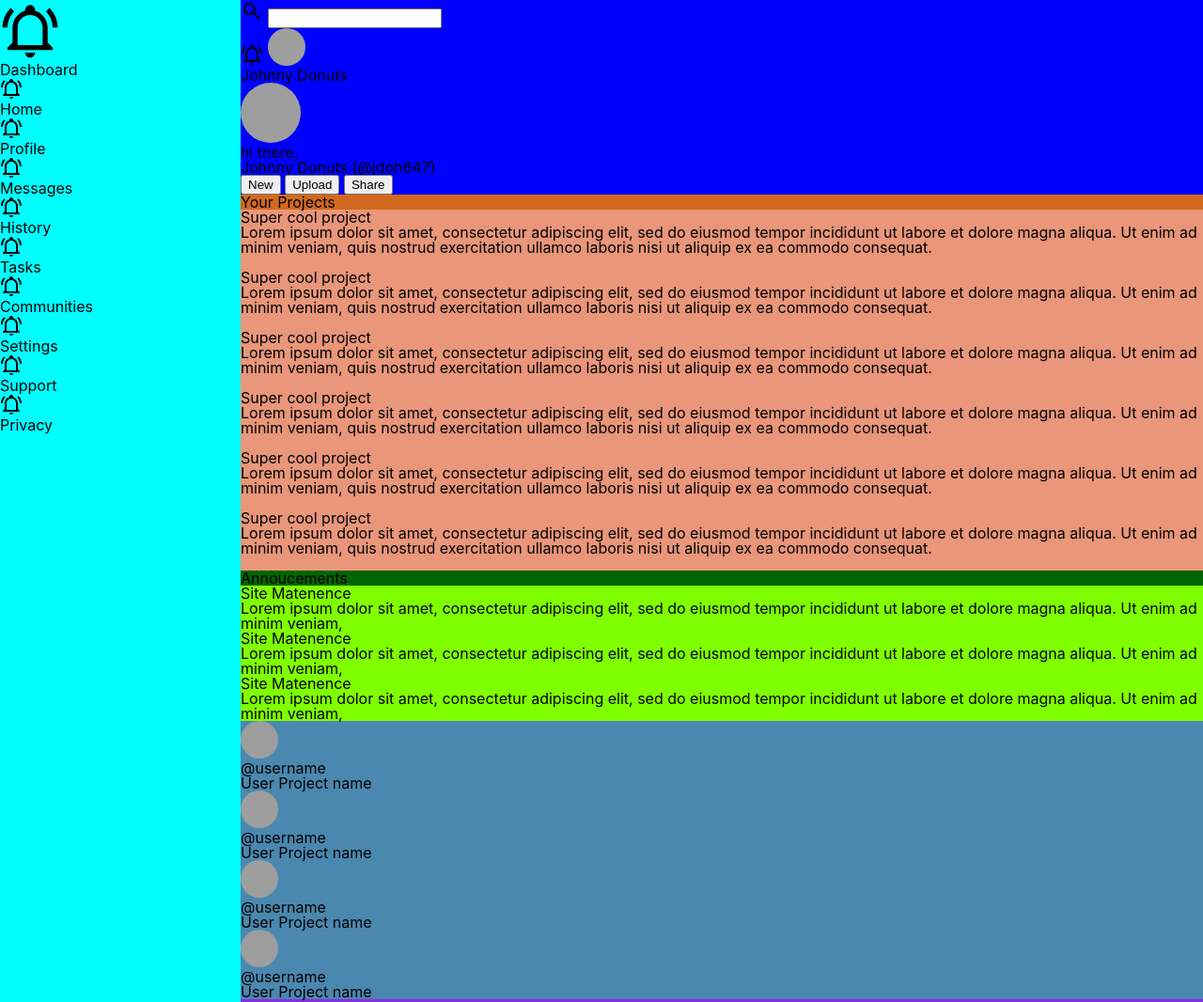
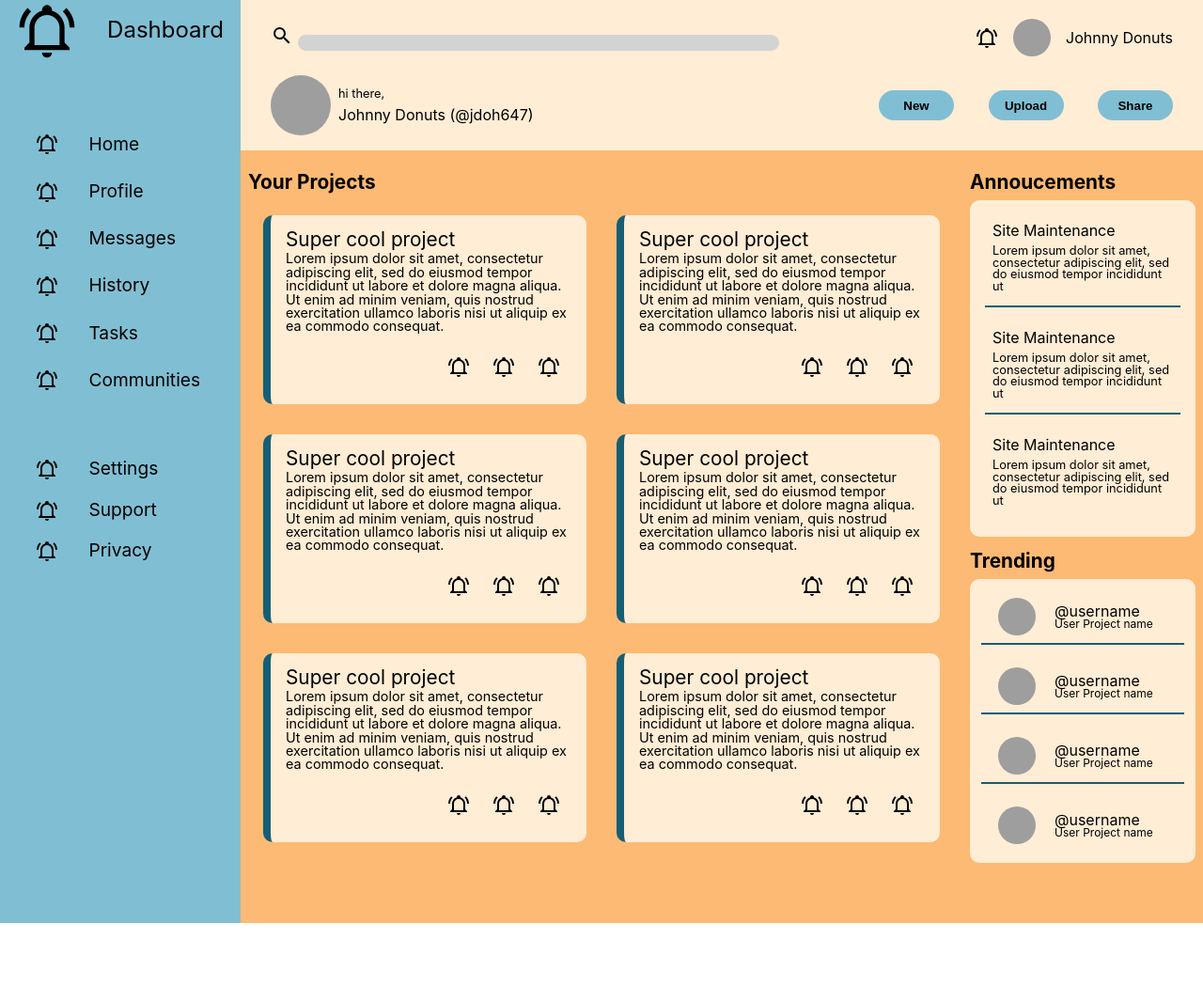
Before and after one commit to JUB-Yoush/odin-admin-dash, a plain HTML site: page index.html in a window 1280 px wide. Shown: the top 1066 px of the page at 94% size. After the commit the page ends 800 px from the top, so only its background shows below. Drawn offline with Linux system fonts and the light colour scheme; grey boxes are pictures that could not be loaded.

Commit message:
done for now, might polish later

```diff
--- a/index.html
+++ b/index.html
@@ -49,44 +49,44 @@
 
             <div class="tabs">
                 <ul>
-                    <li>
+                    <li class="tab">
                         <img src="assets/bell.svg" alt="">
                         <p>Home</p>
                     </li>
-                    <li>
+                    <li class="tab">
                         <img src="assets/bell.svg" alt="">
                         <p>Profile</p>
                     </li>
-                    <li>
+                    <li class="tab">
                         <img src="assets/bell.svg" alt="">
                         <p>Messages</p>
                     </li>
-                    <li>
+                    <li class="tab">
                         <img src="assets/bell.svg" alt="">
                         <p>History</p>
                     </li>
-                    <li>
+                    <li class="tab">
                         <img src="assets/bell.svg" alt="">
                         <p>Tasks</p>
                     </li>
-                    <li>
+                    <li class="tab">
                         <img src="assets/bell.svg" alt="">
                         <p>Communities</p>
                     </li>
                 </ul>
             </div>
 
-            <div class="important-tabs">
+            <div class="tabs">
                 <ul>
-                    <li>
+                    <li class="tab">
                         <img src="assets/bell.svg" alt="">
                         <p>Settings</p>
                     </li>
-                    <li>
+                    <li class="tab">
                         <img src="assets/bell.svg" alt="">
                         <p>Support</p>
                     </li>
-                    <li>
+                    <li class="tab">
                         <img src="assets/bell.svg" alt="">
                         <p>Privacy</p>
                     </li>
@@ -96,86 +96,87 @@
 
         <div class="article">
             <div class="projects">
-                <div class="project-header">Your Projects</div>
+                <div class="article-header">Your Projects</div>
                 <div class="project-grid">
 
                     <div class="project-card">
                         <h3>Super cool project</h3>
                         <p>Lorem ipsum dolor sit amet, consectetur adipiscing elit, sed do eiusmod tempor incididunt ut labore et dolore magna aliqua. Ut enim ad minim veniam, quis nostrud exercitation ullamco laboris nisi ut aliquip ex ea commodo consequat. </p>
-                        <div class="card-options"><img src="" alt=""><img src="" alt=""><img src="" alt=""></div>
+                        <div class="card-options"><img src="assets/bell.svg" alt=""><img src="assets/bell.svg" alt=""><img src="assets/bell.svg" alt=""></div>
                     </div>
                     <div class="project-card">
                         <h3>Super cool project</h3>
                         <p>Lorem ipsum dolor sit amet, consectetur adipiscing elit, sed do eiusmod tempor incididunt ut labore et dolore magna aliqua. Ut enim ad minim veniam, quis nostrud exercitation ullamco laboris nisi ut aliquip ex ea commodo consequat. </p>
-                        <div class="card-options"><img src="" alt=""><img src="" alt=""><img src="" alt=""></div>
+                        <div class="card-options"><img src="assets/bell.svg" alt=""><img src="assets/bell.svg" alt=""><img src="assets/bell.svg" alt=""></div>
                     </div>
                     <div class="project-card">
                         <h3>Super cool project</h3>
                         <p>Lorem ipsum dolor sit amet, consectetur adipiscing elit, sed do eiusmod tempor incididunt ut labore et dolore magna aliqua. Ut enim ad minim veniam, quis nostrud exercitation ullamco laboris nisi ut aliquip ex ea commodo consequat. </p>
-                        <div class="card-options"><img src="" alt=""><img src="" alt=""><img src="" alt=""></div>
+                        <div class="card-options"><img src="assets/bell.svg" alt=""><img src="assets/bell.svg" alt=""><img src="assets/bell.svg" alt=""></div>
                     </div>
                     <div class="project-card">
                         <h3>Super cool project</h3>
                         <p>Lorem ipsum dolor sit amet, consectetur adipiscing elit, sed do eiusmod tempor incididunt ut labore et dolore magna aliqua. Ut enim ad minim veniam, quis nostrud exercitation ullamco laboris nisi ut aliquip ex ea commodo consequat. </p>
-                        <div class="card-options"><img src="" alt=""><img src="" alt=""><img src="" alt=""></div>
+                        <div class="card-options"><img src="assets/bell.svg" alt=""><img src="assets/bell.svg" alt=""><img src="assets/bell.svg" alt=""></div>
                     </div>
                     <div class="project-card">
                         <h3>Super cool project</h3>
                         <p>Lorem ipsum dolor sit amet, consectetur adipiscing elit, sed do eiusmod tempor incididunt ut labore et dolore magna aliqua. Ut enim ad minim veniam, quis nostrud exercitation ullamco laboris nisi ut aliquip ex ea commodo consequat. </p>
-                        <div class="card-options"><img src="" alt=""><img src="" alt=""><img src="" alt=""></div>
+                        <div class="card-options"><img src="assets/bell.svg" alt=""><img src="assets/bell.svg" alt=""><img src="assets/bell.svg" alt=""></div>
                     </div>
                     <div class="project-card">
                         <h3>Super cool project</h3>
                         <p>Lorem ipsum dolor sit amet, consectetur adipiscing elit, sed do eiusmod tempor incididunt ut labore et dolore magna aliqua. Ut enim ad minim veniam, quis nostrud exercitation ullamco laboris nisi ut aliquip ex ea commodo consequat. </p>
-                        <div class="card-options"><img src="" alt=""><img src="" alt=""><img src="" alt=""></div>
+                        <div class="card-options"><img src="assets/bell.svg" alt=""><img src="assets/bell.svg" alt=""><img src="assets/bell.svg" alt=""></div>
                     </div>
                 </div>
             </div>
 
             <div class="annoucements">
-                <div class="annoucement-header">Annoucements</div>
+                <div class="article-header">Annoucements</div>
                 <div class="annoucement-grid">
                     <div class="annoucement-card">
-                        <h3>Site Matenence</h3>
-                        <p>Lorem ipsum dolor sit amet, consectetur adipiscing elit, sed do eiusmod tempor incididunt ut labore et dolore magna aliqua. Ut enim ad minim veniam,</p>
+                        <h3>Site Maintenance</h3>
+                        <p>Lorem ipsum dolor sit amet, consectetur adipiscing elit, sed do eiusmod tempor incididunt ut</p>
                     </div>
                     <div class="annoucement-card">
-                        <h3>Site Matenence</h3>
-                        <p>Lorem ipsum dolor sit amet, consectetur adipiscing elit, sed do eiusmod tempor incididunt ut labore et dolore magna aliqua. Ut enim ad minim veniam,</p>
+                        <h3>Site Maintenance</h3>
+                        <p>Lorem ipsum dolor sit amet, consectetur adipiscing elit, sed do eiusmod tempor incididunt ut</p>
                     </div>
                     <div class="annoucement-card">
-                        <h3>Site Matenence</h3>
-                        <p>Lorem ipsum dolor sit amet, consectetur adipiscing elit, sed do eiusmod tempor incididunt ut labore et dolore magna aliqua. Ut enim ad minim veniam,</p>
-                    </div>
+                        <h3>Site Maintenance</h3>
+                        <p>Lorem ipsum dolor sit amet, consectetur adipiscing elit, sed do eiusmod tempor incididunt ut</p>
+                        </div>
                 </div>
             </div>
 
              <div class="trending">
+                <div class="article-header">Trending</div>
                     <div class="trending-grid">
                         <div class="trending-card">
                             <img src="http://placekitten.com/400/400" alt="user pfp">
-                            <div>
+                            <div class="trending-text">
                                 <p>@username</p>
                                 <p>User Project name</p>
                             </div>
                         </div>
                         <div class="trending-card">
                             <img src="http://placekitten.com/400/400" alt="user pfp">
-                            <div>
+                            <div class="trending-text">
                                 <p>@username</p>
                                 <p>User Project name</p>
                             </div>
                         </div>
                         <div class="trending-card">
                             <img src="http://placekitten.com/400/400" alt="user pfp">
-                            <div>
+                            <div class="trending-text">
                                 <p>@username</p>
                                 <p>User Project name</p>
                             </div>
                         </div>
                         <div class="trending-card">
                             <img src="http://placekitten.com/400/400" alt="user pfp">
-                            <div>
+                            <div class="trending-text">
                                 <p>@username</p>
                                 <p>User Project name</p>
                             </div>
--- a/style.css
+++ b/style.css
@@ -1,23 +1,49 @@
 .container{
     display: grid;
     grid-template-columns: 1fr 4fr;
-    grid-template-rows: 1fr 5fr;
+    grid-template-rows: 160px 5fr;
+    position: fixed;
 }
 
 .header{
-    background-color: blue;
+    background-color: #ffedd5;
     grid-column: 2/3;
+    display: grid;
+    grid-template-rows: repeat(2,80px);
 }
+
     .header-toprow{
-
+        display: flex;
+        justify-content: space-between;
+        align-items: center;
     }
+        .searchbar{
+            margin-left: 32px;
+        }
+        .searchbar input{
+            border: none;
+            background-color: rgb(211, 211, 211);
+            width: 40vw;
+            border-radius: 50px;
+            align-self: center;
+        }
         .searchbar img{
             width: 24px;
             height: 24px;
+            align-self: center;
         }
         .header-settings{
-
+            display: flex;
+            justify-content: space-around;
+            align-items: center;
         }
+            .header-settings > *{
+                margin-left: 8px;
+                margin-right: 8px;
+            }
+                .header-settings p{
+                    margin-right: 32px
+                }
 
             .notif-bell{
                 width: 24px;
@@ -29,58 +55,202 @@
                 border-radius: 50px;
             }
 
+
+    .header-botrow{
+        display: flex;
+        justify-content: space-between;
+        align-items: center;
+        padding-bottom: 16px;
+    }
+
     .header-botrow img{
         width: 64px;
+        height: 64px;
         border-radius: 50px;
     }
+        .greeting{
+            display: flex;
+            align-items: center;
+            margin-left: 32px;
+        }
 
+        .greeting p{
+            font-size: .8rem;
+            margin-bottom: 8px;
+        }
+
+            .greeting-text{
+                margin-left: 8px;
+            }
+        .botrow-buttons{
+            margin-right: 16px;
+        }
+        .botrow-buttons button{
+            width: 80px;
+            height: 32px;
+            border-radius: 50px;
+            margin-left: 16px;
+            margin-right: 16px;
+            border: none;
+            background-color: #80bfd3;
+            font-weight: bold;
+        }
 .sidebar{
-    background-color: aqua;
+    background-color: #80bfd3;
     grid-row: 1/3;
+    display: flex;
+    flex-direction: column;
+    justify-content: flex-start;
+}
+.sidebar > *{
+    color: black;
 }
     .sidebar img{
         width: 24px;
         height: 24px;
+        margin-right: 32px
     }
+        .sidebar-header{
+            display: flex;
+            justify-content: center;
+        }
         .sidebar-header img{
             width: 64px;
             height: 64px;
         }
 
+        .sidebar-header h1{
+            align-self: center;
+            font-size: 1.5rem;
+        }
+        .tabs{
+            margin-top: 20%;
+            display: flex;
+            flex-direction: column;
+            align-items: flex-start;
+            padding-left: 15%;
+
+
+        }
+            .tab{
+                display: flex;
+                margin-top: 15%;
+            }
+
+            .tab p{
+                align-self: center;
+                font-size: 1.2rem;
+            }
+
 .article{
-    background-color: blueviolet;
+    background-color: #FDBA74;
+    display: grid;
+    padding-top: 16px;
+    grid-template-columns: 3fr 1fr;
+    grid-template-rows: .7fr 1fr;
 }
+    .article-header{
+        font-size: 1.3rem;
+        font-weight: bold;
+    }
+
     .projects{
-        background-color: chocolate;
+        margin: 8px;
+        grid-column: 1/2;
+        grid-row: 1/3;
     }
         .project-grid{
-            background-color: darkgoldenrod;
+            margin-top: 8px;
+            display: grid;
+            grid-template-columns: repeat(auto-fit,minmax(300px,1fr));
         }
             .project-card{
-                background-color: darksalmon;
+                border-radius: 10px;
+                border-left: 8px solid #155E75;
+                margin: 16px;
+                padding: 16px;
+                background-color: #ffedd5;
+                height: 169px;
+                display: grid;
+                grid-template-rows: 2fr 3fr 5fr;
             }
+            .project-card h3{
+                font-size: 1.3rem;
+            }
+            .project-card p{
+                font-size: .9rem;
+            }
+                .card-options{
+                    display: flex;
+                    justify-content: end;
+                    align-items: flex-end;
+                }
+                .card-options img{
+                    width: 24px;
+                    height: 24px;
+                    padding: 12px;
+                }
     .annoucements{
-        background-color: darkgreen;
+        margin: 8px;
+        grid-template-columns: 2/3;
     }
         .annoucement-grid{
-            background-color: darkolivegreen;
+            margin-top: 8px;
+            background-color: #ffedd5;
+            border-radius: 10px;
+            display: grid;
+            grid-template-rows: repeat(3,1fr);
+            padding: 8px;
         }
             .annoucement-card{
-                background-color: chartreuse;
+                height: 80px;
+                margin: 8px;
+                padding: 8px;
+                border-bottom: 2px solid #155E75;
+            }
+            .annoucement-grid :last-child{
+                border-bottom: 0px solid grey;
+            }
+            .annoucement-card h3{
+                font-size: 1rem;
+                margin-bottom: 8px;
+            }
+            .annoucement-card p{
+                font-size: .8rem;
             }
 
     .trending{
-        background-color: dodgerblue;
+        margin: 8px;
+        grid-template-columns: 2/3;
     }
     .trending img{
         width: 40px;
         height: 40px;
+        margin-left: 5%;
+        margin-right: 10%;
         border-radius: 50px;
     }
         .trending-grid{
-            background-color: rgb(68, 194, 152);
+            margin-top: 8px;
+            border-radius: 10px;
+            padding: 4px;
+            background-color: #ffedd5;
+            display: grid;
+            grid-template-rows: repeat(3,1fr);
         }
 
             .trending-card{
-                background-color: rgb(74, 136, 175);
+                display: flex;
+                align-items: center;
+                height: 40px;
+                margin: 8px;
+                padding: 8px;
+                border-bottom: 2px solid #155E75;
             }
+
+            .trending-grid :last-child{
+                border-bottom: 0px solid grey;
+            }
+                .trending-text :nth-child(2){
+                    font-size: 12px;
+                }
```
